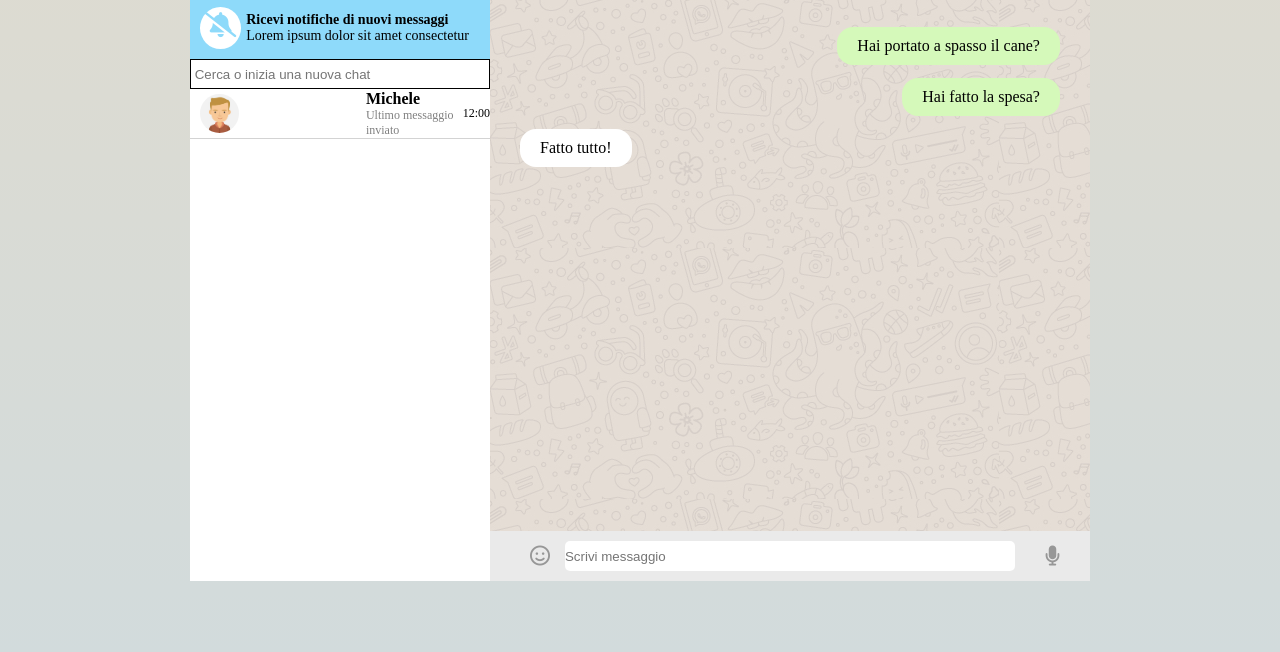
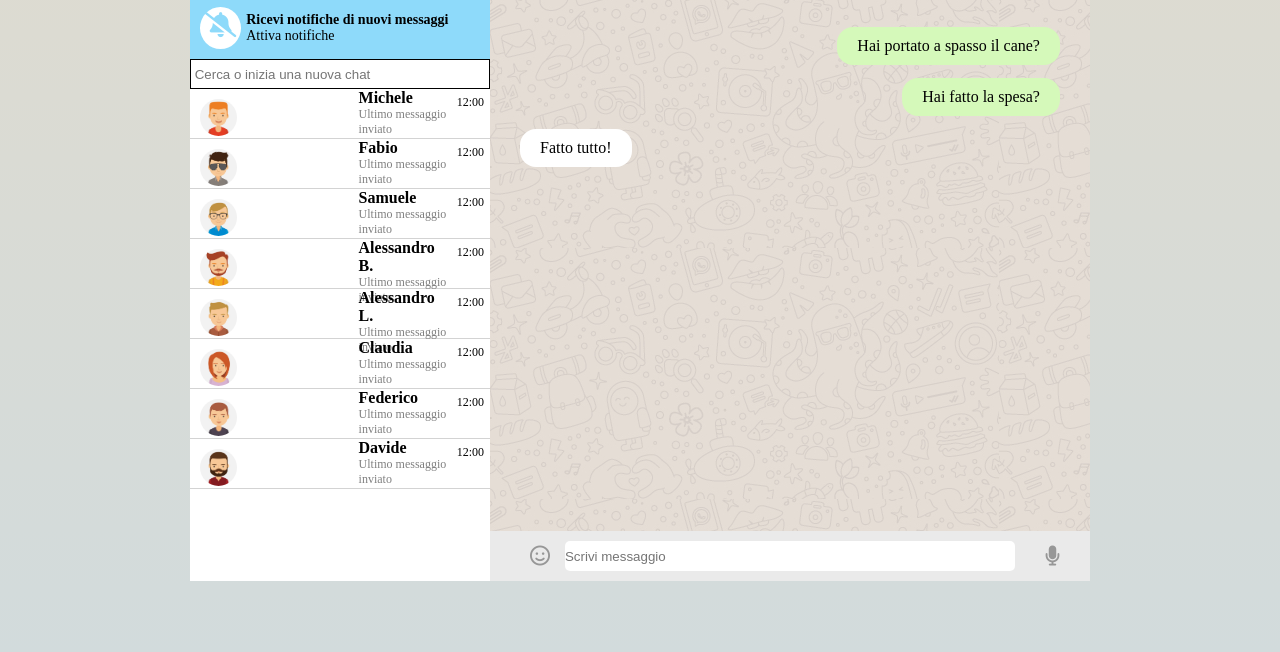
Before and after one commit to Alati11/vue-boolzapp, a plain HTML site: page index.html in a window 1280 px wide. Shown: the part 148-800 px from the top of the page. Drawn offline with nearby package versions, Linux system fonts and the light colour scheme.

Commit message:
error contacts toolbar

```diff
--- a/css/app.css
+++ b/css/app.css
@@ -125,7 +125,6 @@ align-items: center;
 
 .contact-card {
     display: flex;
-    align-items: center;
     border-bottom:  1px solid lightgray;
     height: 50px;
 }
@@ -147,6 +146,7 @@ align-items: center;
 
 .time {
     font-size: 12px;
+    padding: 6px;
 }
 
 /* CONTENT */
--- a/index.html
+++ b/index.html
@@ -17,25 +17,23 @@
                 <div class="col-4 header-page__avatar">
                     <div class="card">
                         <div class="img-icon">
-                            <img class="img-icon" src="./img/avatar_io.jpg" alt="">
-                            <h4 class="text-name">Sofia</h4>
+                            <img class="img-icon" src="./img/avatar_2.jpg" alt="">
+                            <h4 class="text-name">Giuseppe</h4>
                         </div>
-
                         <div>
                             <ul class="icon">
                                 <li class="icon-header"><i class="fa-solid fa-message"></i></li>
                             </ul>
                          </div>
+                    </div>
+                </div>
 
-                    </div>
-
-                </div>
                 <div class="col-8 header-page__avatar">
                     <div class="card">
                         <div class="img-icon">
                             <img class="img-icon" src="./img/avatar_1.jpg" alt="">
                             <div class="">
-                                <h4 class="text-name">Michele</h4>
+                                <h4 class="text-name">{{contacts[currentIndex].name }}</h4>
                                 <p class="contact__text">Ultimo accesso oggi alle 12:00</p>
                             </div>
                         </div>
@@ -50,16 +48,15 @@
                 </div>
             </header>
 
+                     <!-- INIZIO SEZIONE CONTATTI -->
            <section>
             <div class="content">
                 <div class="col-4 debug">
-
-                    <!-- INIZIO SEZIONE CONTATTI -->
                     <div class="notification">
                         <div class="icon-notification"><i class="fa-solid fa-bell-slash"></i></div  >
                         <div class="notification__text">
                             <h4>Ricevi notifiche di nuovi messaggi</h4>
-                            <p>Lorem ipsum dolor sit amet consectetur </p>
+                            <p>Attiva notifiche</p>
                         </div>
                     </div>
 
@@ -69,13 +66,17 @@
 
                     <!-- LISTA CONTATTI -->
                     <ul class="contacts">
-                        <li class="contact">
+                        <li v-for="(contact, index) in contacts"
+                            :key="i"
+                            class="contact"
+                            :class="{'active': i === currentIndex}">
+
                             <div class="contact-card">
                                 <figure class="contact-img">
-                                    <img class="img-icon" src="./img/avatar_5.jpg" alt="">
+                                    <img class="img-icon" :src="contact.avatar" alt="">
                                 </figure>
                                 <div class="contact__info">
-                                    <h4 class="contact__name">Michele</h4>
+                                    <h4 class="contact__name">{{contact.name}}</h4>
                                     <p class="contact__text">Ultimo messaggio inviato</p>
                                 </div>
                                 <span class="time">12:00</span>
--- a/js/app.js
+++ b/js/app.js
@@ -3,10 +3,177 @@ const { createApp } = Vue;
 createApp({
     data() {
         return {
+            userName: 'Gian',
+			currentIndex: 2,
+			dateFormat: 'dd/LL/yyyy ',
+            contacts: [
+				{
+					name: 'Michele',
+					avatar: './img/avatar_1.jpg',
+					visible: true,
+					messages: [
+						{
+							date: '10/01/2020 15:30:55',
+							message: 'Hai portato a spasso il cane?',
+							status: 'sent',
+						},
+						{
+							date: '10/01/2020 15:50:00',
+							message: 'Ricordati di stendere i panni',
+							status: 'sent',
+						},
+						{
+							date: '10/01/2020 16:15:22',
+							message: 'Tutto fatto!',
+							status: 'received',
+						},
+					],
+				},
+				{
+					name: 'Fabio',
+					avatar: './img/avatar_2.jpg',
+					visible: true,
+					messages: [
+						{
+							date: '20/03/2020 16:30:00',
+							message: 'Ciao come stai?',
+							status: 'sent',
+						},
+						{
+							date: '20/03/2020 16:30:55',
+							message: 'Bene grazie! Stasera ci vediamo?',
+							status: 'received',
+						},
+						{
+							date: '20/03/2020 16:35:00',
+							message: 'Mi piacerebbe ma devo andare a fare la spesa.',
+							status: 'sent',
+						},
+					],
+				},
+				{
+					name: 'Samuele',
+					avatar: './img/avatar_3.jpg',
+					visible: true,
+					messages: [
+						{
+							date: '28/03/2020 10:10:40',
+							message: 'La Marianna va in campagna',
+							status: 'received',
+						},
+						{
+							date: '28/03/2020 10:20:10',
+							message: 'Sicuro di non aver sbagliato chat?',
+							status: 'sent',
+						},
+						{
+							date: '28/03/2020 16:15:22',
+							message: 'Ah scusa!',
+							status: 'received',
+						},
+					],
+				},
+				{
+					name: 'Alessandro B.',
+					avatar: './img/avatar_4.jpg',
+					visible: true,
+					messages: [
+						{
+							date: '10/01/2020 15:30:55',
+							message: 'Lo sai che ha aperto una nuova pizzeria?',
+							status: 'sent',
+						},
+						{
+							date: '10/01/2020 15:50:00',
+							message: 'Si, ma preferirei andare al cinema',
+							status: 'received',
+						},
+					],
+				},
+				{
+					name: 'Alessandro L.',
+					avatar: './img/avatar_5.jpg',
+					visible: true,
+					messages: [
+						{
+							date: '10/01/2020 15:30:55',
+							message: 'Ricordati di chiamare la nonna',
+							status: 'sent',
+						},
+						{
+							date: '10/01/2020 15:50:00',
+							message: 'Va bene, stasera la sento',
+							status: 'received',
+						},
+					],
+				},
+				{
+					name: 'Claudia',
+					avatar: './img/avatar_6.jpg',
+					visible: true,
+					messages: [
+						{
+							date: '10/01/2020 15:30:55',
+							message: 'Ciao Claudia, hai novità?',
+							status: 'sent',
+						},
+						{
+							date: '10/01/2020 15:50:00',
+							message: 'Non ancora',
+							status: 'received',
+						},
+						{
+							date: '10/01/2020 15:51:00',
+							message: 'Nessuna nuova, buona nuova',
+							status: 'sent',
+						},
+					],
+				},
+				{
+					name: 'Federico',
+					avatar: './img/avatar_7.jpg',
+					visible: true,
+					messages: [
+						{
+							date: '10/01/2020 15:30:55',
+							message: 'Fai gli auguri a Martina che è il suo compleanno!',
+							status: 'sent',
+						},
+						{
+							date: '10/01/2020 15:50:00',
+							message: 'Grazie per avermelo ricordato, le scrivo subito!',
+							status: 'received',
+						},
+					],
+				},
+				{
+					name: 'Davide',
+					avatar: './img/avatar_8.jpg',
+					visible: true,
+					messages: [
+						{
+							date: '10/01/2020 15:30:55',
+							message: 'Ciao, andiamo a mangiare la pizza stasera?',
+							status: 'received',
+						},
+						{
+							date: '10/01/2020 15:50:00',
+							message: "No, l'ho già mangiata ieri, ordiniamo sushi!",
+							status: 'sent',
+						},
+						{
+							date: '10/01/2020 15:51:00',
+							message: 'OK!!',
+							status: 'received',
+						},
+					],
+				},
+			],
 
         }
     },
     mounted () {
         console.log('Vue Ok!');
+        console.log(contacts);
     }
 }).mount('#app')
```
